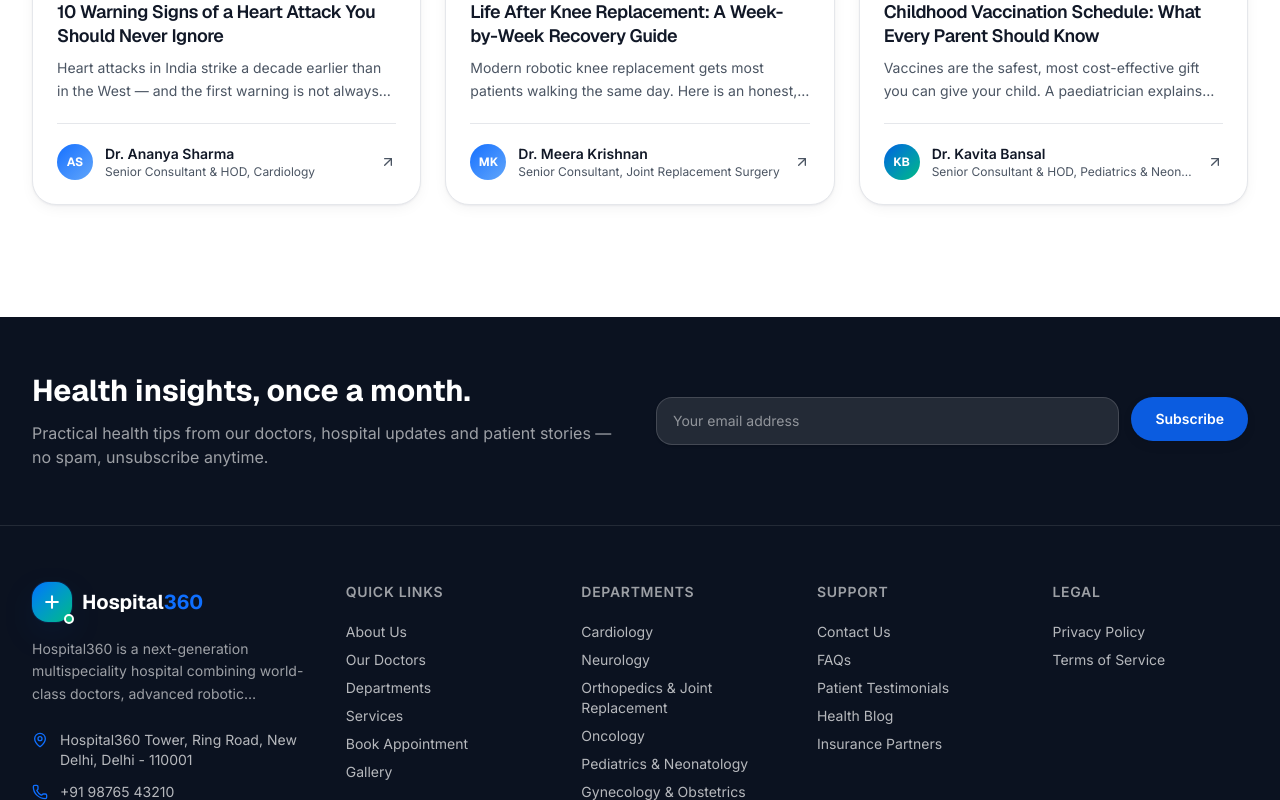
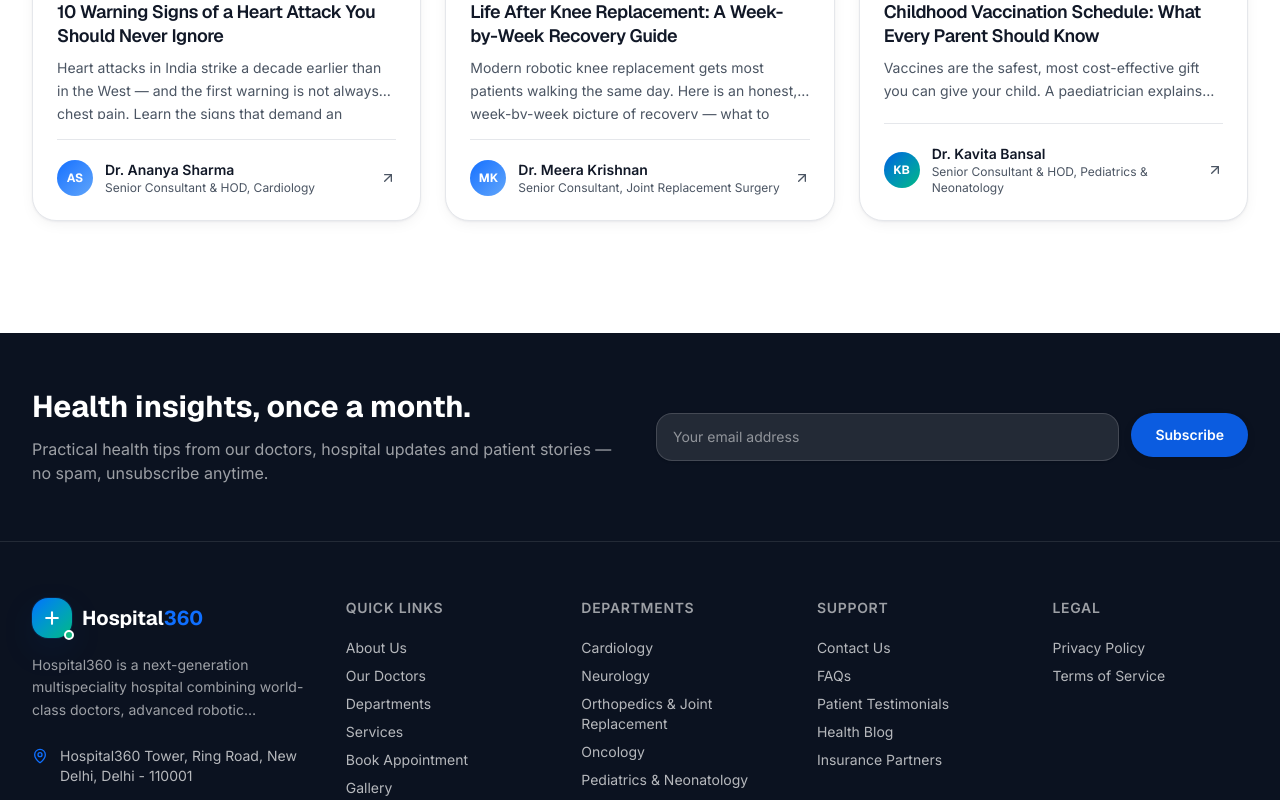
Before and after one commit to prashantsingh15/Hospital360, a Next.js app: page /blog/annual-health-checkup-benefits in a window 1280 px wide. Shown: the part 3424-4224 px from the top of the page. Built offline with nearby package versions, Linux system fonts and the light colour scheme.

Commit message:
uppdatefixed

```diff
--- a/src/components/cards/blog-card.tsx
+++ b/src/components/cards/blog-card.tsx
@@ -55,9 +55,9 @@ export function BlogCard({ post, className }: BlogCardProps) {
 
         <div className="mt-5 flex items-center gap-3 border-t border-border pt-5">
           <InitialsAvatar name={post.author} className="size-9 text-xs" />
-          <div className="min-w-0">
-            <p className="truncate text-sm font-semibold">{post.author}</p>
-            <p className="truncate text-xs text-muted">{post.authorRole}</p>
+          <div className="min-w-0 flex-1">
+            <p className="text-sm font-semibold">{post.author}</p>
+            <p className="text-xs text-muted">{post.authorRole}</p>
           </div>
           <ArrowUpRight
             aria-hidden
--- a/src/components/home/blog-preview.tsx
+++ b/src/components/home/blog-preview.tsx
@@ -1,4 +1,5 @@
 import Link from "next/link";
+import { ArrowRight } from "lucide-react";
 import { blogPosts } from "@/data";
 import { Button } from "@/components/ui/button";
 import { BlogCard } from "@/components/cards/blog-card";
@@ -32,6 +33,14 @@ export function BlogPreview() {
           </Reveal>
         ))}
       </div>
+      <Reveal className="mt-10 flex justify-center sm:hidden">
+        <Button variant="outline" size="lg" className="w-full" asChild>
+          <Link href="/blog">
+            View All Articles
+            <ArrowRight aria-hidden />
+          </Link>
+        </Button>
+      </Reveal>
     </Section>
   );
 }
--- a/src/components/home/doctors-preview.tsx
+++ b/src/components/home/doctors-preview.tsx
@@ -1,4 +1,5 @@
 import Link from "next/link";
+import { ArrowRight } from "lucide-react";
 import { doctors, getDepartmentBySlug } from "@/data";
 import { Button } from "@/components/ui/button";
 import { DoctorCard } from "@/components/cards/doctor-card";
@@ -36,6 +37,14 @@ export function DoctorsPreview() {
           </Reveal>
         ))}
       </div>
+      <Reveal className="mt-10 flex justify-center sm:hidden">
+        <Button variant="outline" size="lg" className="w-full" asChild>
+          <Link href="/doctors">
+            View All Doctors
+            <ArrowRight aria-hidden />
+          </Link>
+        </Button>
+      </Reveal>
     </Section>
   );
 }
--- a/src/components/home/gallery-preview.tsx
+++ b/src/components/home/gallery-preview.tsx
@@ -1,4 +1,5 @@
 import Link from "next/link";
+import { ArrowRight } from "lucide-react";
 import { galleryItems } from "@/data";
 import type { GalleryItem } from "@/types";
 import { Button } from "@/components/ui/button";
@@ -50,6 +51,14 @@ export function GalleryPreview() {
           </Reveal>
         ))}
       </div>
+      <Reveal className="mt-10 flex justify-center sm:hidden">
+        <Button variant="outline" size="lg" className="w-full" asChild>
+          <Link href="/gallery">
+            View Full Gallery
+            <ArrowRight aria-hidden />
+          </Link>
+        </Button>
+      </Reveal>
     </Section>
   );
 }
```
